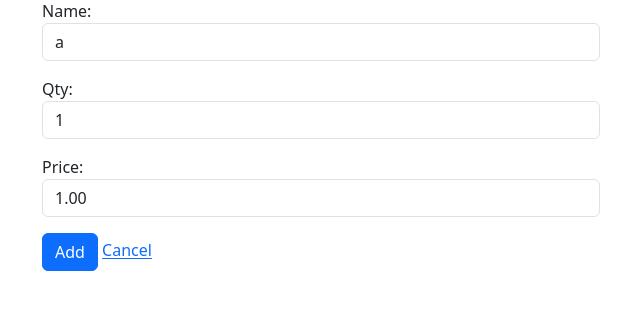
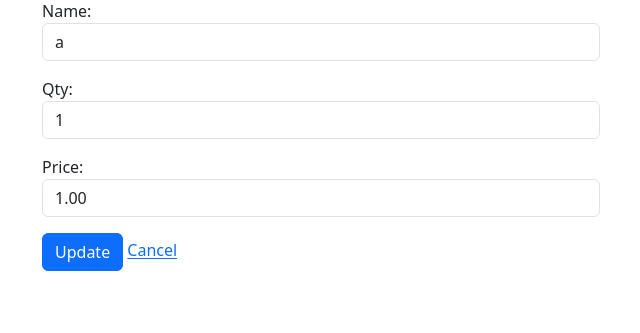
Before and after one commit to beelders-dev/personal-finance, a Django app: page /expenses/ledgers/10/items/19/update in a window 1280 px wide. Shown: the part 127-460 px from the top of the page, without its empty margins (40-680 px from the left). Run offline with Django 5.2, Linux system fonts and the light colour scheme; data comes from the database, SQL or seed files in the repository.

Commit message:
fix ledger form input submit

```diff
--- a/expenses/templates/expenses/expenseitem_form.html
+++ b/expenses/templates/expenses/expenseitem_form.html
@@ -3,7 +3,8 @@
 {{ledger}}
 <form action="" method="post" class="w-50">
   {% csrf_token %} {{ form.as_p }}
-  <input type="submit" value="Add" class="btn btn-primary"/>
+  <input type="submit" class="btn btn-primary" value="{{ form.instance.pk|yesno:'Update,Add' }}" />
+
 
   {% include 'expenses/partials/cancel.html' %}
 </form>
--- a/expenses/templates/expenses/ledger_form.html
+++ b/expenses/templates/expenses/ledger_form.html
@@ -1,7 +1,7 @@
 {% extends 'expenses/base.html' %} {% block content %}
 <form action="" method="post">
   {% csrf_token %} {{ form }}
-  <input type="submit" value="Add" />
+  <input type="submit" class="btn btn-primary" value="{{ form.instance.pk|yesno:'Update,Add' }}" />
   {% include 'expenses/partials/cancel.html' %}
 </form>
 {% endblock %}
```
